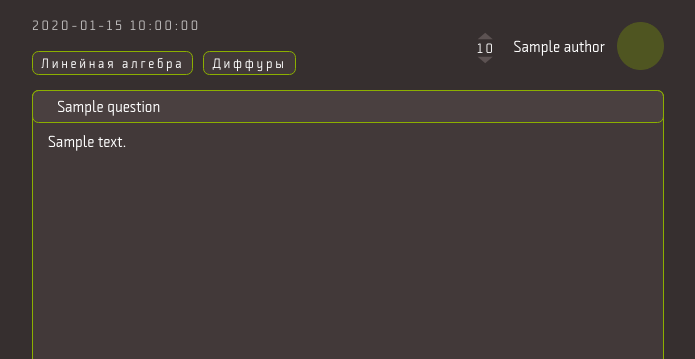
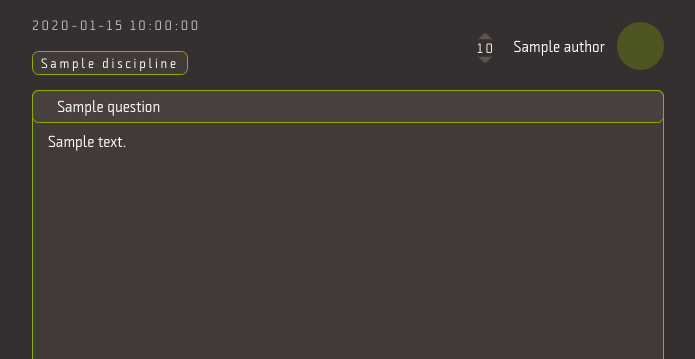
Before and after one commit to silent-observer/thoth, a Flask app: template templates/q.html in a window 1280 px wide. Shown: the part 67-426 px from the top of the page, without its empty margins (292-987 px from the left). Run offline with Flask 2, Linux system fonts and the light colour scheme; the template is opened without the code that fills it: most values are stand-ins (such as "Sample title", 1, 10 or a date in 2020).

Commit message:
Add discipline display

```diff
--- a/app.py
+++ b/app.py
@@ -61,9 +61,9 @@ def main():
                 MATCH (qv)-[s:SIMILAR]-(qs:Question)
                 WHERE NOT (u)-[:VIEWED]->(qs)
                 WITH u, qs, sum(s.jaccard) as j
-                MATCH (a:User)-[:ASKED]->(qs)
+                MATCH (a:User)-[:ASKED]->(qs)-[:CORRESPONDS]->(d:Discipline)
                 OPTIONAL MATCH (u)-[voted:VOTED]->(qs)
-                RETURN a, qs, voted, j
+                RETURN a, qs, d, voted, j
                 ORDER BY j DESC
                 LIMIT 50''', username=username
             )
@@ -72,13 +72,12 @@ def main():
                 MATCH (qs:Question)
                 WITH qs, duration.inSeconds(datetime(), qs.date).seconds as secondsPast
                 WITH qs, qs.views + qs.votes * 2 - secondsPast + 50.0 / (1.0 + 0.00001 * secondsPast) as j
-                MATCH (a:User)-[:ASKED]->(qs)
-                RETURN a, qs, j
+                MATCH (a:User)-[:ASKED]->(qs)-[:CORRESPONDS]->(d:Discipline)
+                RETURN a, qs, d, j
                 ORDER BY j DESC
                 LIMIT 50'''
             )
         for r in result:
-            print(type(r['qs']['date']))
             questions.append({
                 'id': r['qs']['id'],
                 'title': r['qs']['title'],
@@ -86,7 +85,8 @@ def main():
                 'date': r['qs']['date'].to_native().strftime('%d.%m.%Y %H:%M'),
                 'votes': r['qs']['votes'],
                 'current_vote': r['voted']['vote'] if 'voted' in r and r['voted'] is not None else 0,
-                'author': {'name': r['a']['username']}
+                'author': {'name': r['a']['username']},
+                'discipline': r['d']['name']
             })
 
         data = {
@@ -268,7 +268,10 @@ def q(id):
         username = session['username'] if 'username' in session else ''
 
         result = db.run(
-        r'MATCH (Q:Question {id: $id})<-[r:ASKED]-(U:User) OPTIONAL MATCH (:User {username:$username})-[v:VOTED]->(Q) return Q,U,v',id=id, username=username
+        r'''
+            MATCH (D:Discipline)<-[:CORRESPONDS]-(Q:Question {id: $id})<-[r:ASKED]-(U:User)
+            OPTIONAL MATCH (:User {username:$username})-[v:VOTED]->(Q)
+            RETURN Q,U,D,v''',id=id, username=username
         ).single()
         if result is None:
             abort(404)
@@ -283,6 +286,7 @@ def q(id):
                 'votes': result['Q']['votes'],
                 'current_vote': result['v']['vote'] if result['v'] is not None else 0,
                 'author': {'name': result['U']['username']},
+                'discipline': result['D']['name'],
                 'comments': []
             },
             'answers': []
@@ -334,7 +338,6 @@ def votes():
     @unit_of_work(timeout=5)
     def trans_func(tx, form, username):
         vote = int(form['vote'])
-        print(vote)
         if (vote not in [-1, 0, 1]): return
         if 'q_id' in form:
             q_id = form['q_id']
--- a/templates/feed.html
+++ b/templates/feed.html
@@ -11,8 +11,7 @@
     <div class="qheader-date">
       <span class="date">{{q['date']}}</span>
       <div class="tags-container">
-        <span class="tag">Линейная алгебра</span>
-        <span class="tag">Диффуры</span>
+        <span class="tag">{{q['discipline']}}</span>
       </div>
     </div>
     <div class="qheader-user">
--- a/templates/q.html
+++ b/templates/q.html
@@ -11,8 +11,7 @@
     <div class="qheader-date">
       <span class="date">{{data['question']['date']}}</span>
       <div class="tags-container">
-        <span class="tag">Линейная алгебра</span>
-        <span class="tag">Диффуры</span>
+        <span class="tag">{{data['question']['discipline']}}</span>
       </div>
     </div>
     <div class="qheader-user">
```
